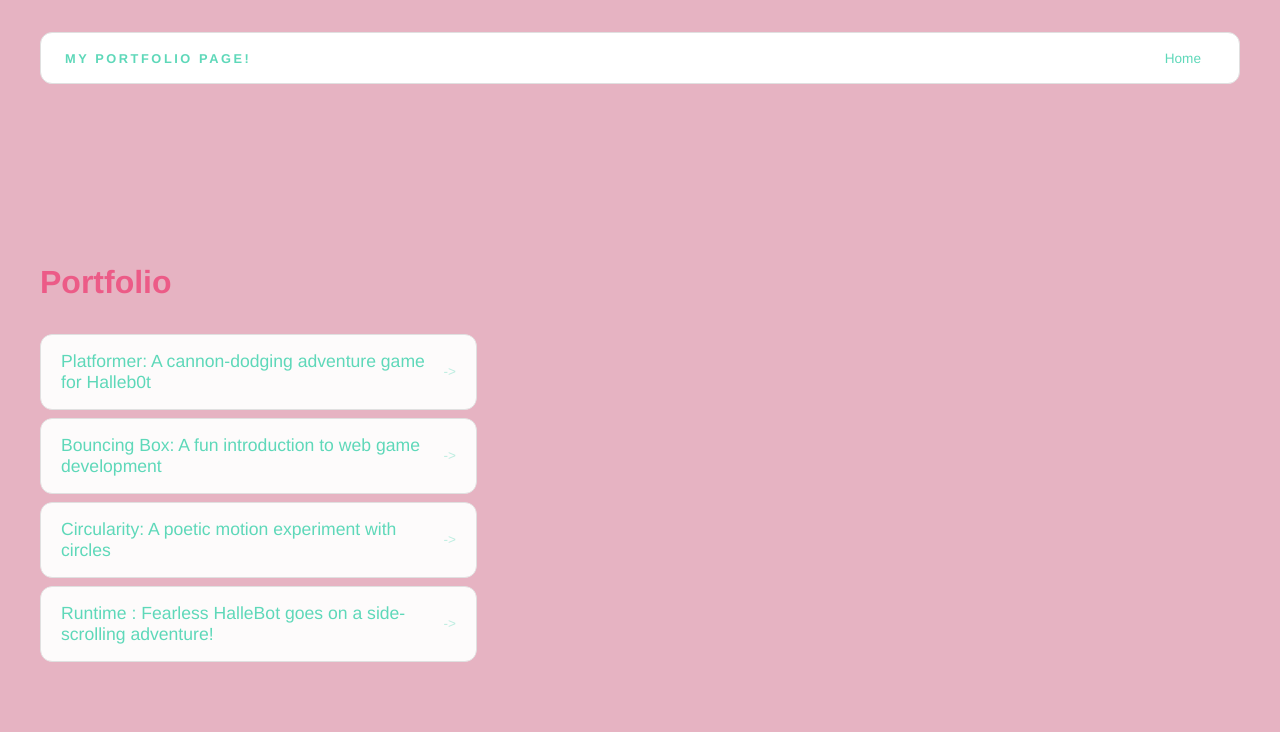
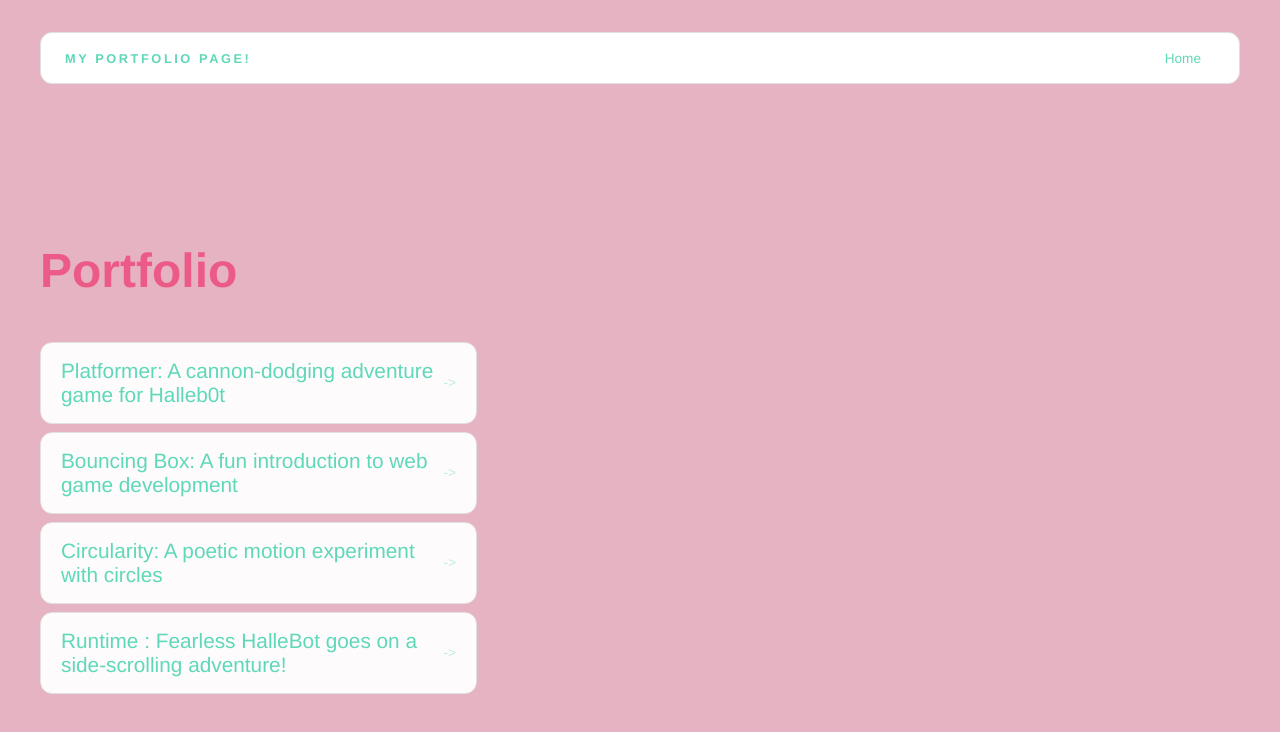
Before and after one commit to ccarter88/ccarter88.github.io, a plain HTML site: page portfolio.html in a window 1280 px wide. Drawn offline with Linux system fonts and the light colour scheme.

Commit message:
finished first website

```diff
--- a/style.css
+++ b/style.css
@@ -162,6 +162,7 @@ nav h1 {
 /* Portfolio styles */
 .content h1 {
   color: #ec5b87;
+  font-size: 3.0rem;
 }
 
 #portfolio {
@@ -186,7 +187,7 @@ nav h1 {
   text-decoration: none;
   color: #5ed8b9;
   padding: 16px 20px;
-  font-size: 1.1rem;
+  font-size: 1.3rem;
   font-weight: 500;
   background: #fdfbfb;
   border: 1px solid #e0e0e0;
```
